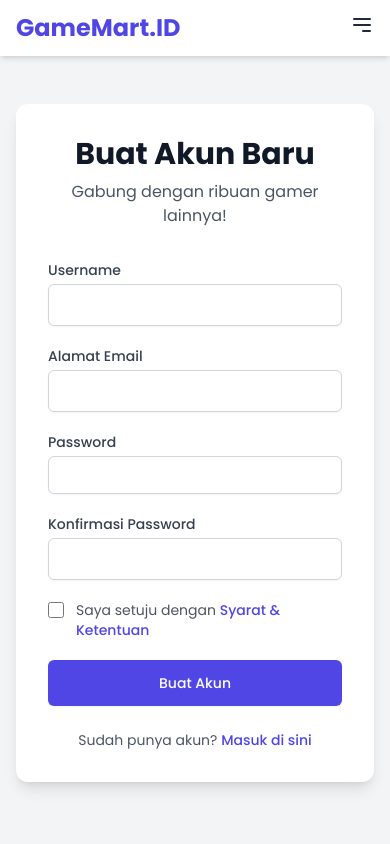
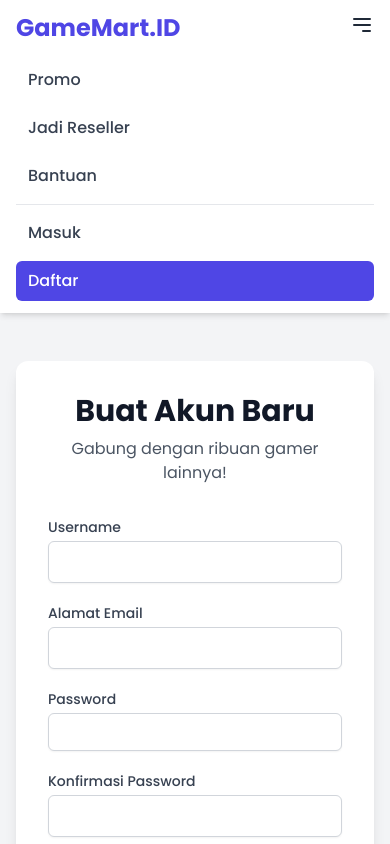
Before and after one commit to Gerald-hub-boop/GameMart.Id, a plain HTML site: page daftar.html in a window 390 px wide. Both pictures are taken after a click on the button 362 px from the left and 24 px from the top of the page. Shown: the top 844 px of the page. Drawn offline with nearby package versions, Linux system fonts and the light colour scheme.

Commit message:
2nd commit

```diff
--- a/daftar.html
+++ b/daftar.html
@@ -95,5 +95,19 @@
         </div>
     </main>
 
+    <script>
+    // Ambil elemen tombol dan menu berdasarkan ID yang kita buat tadi
+    const hamburgerButton = document.getElementById('hamburger-button');
+    const mobileMenu = document.getElementById('mobile-menu');
+
+    // Tambahkan 'event listener' untuk klik pada tombol hamburger
+    hamburgerButton.addEventListener('click', () => {
+        // Toggle class 'hidden' pada mobile menu
+        // Jika ada class 'hidden', maka akan dihapus.
+        // Jika tidak ada, maka akan ditambahkan.
+        mobileMenu.classList.toggle('hidden');
+    });
+</script>
+
 </body>
 </html>
```
Also changed, not shown: masuk.html (+14 -0 lines).
